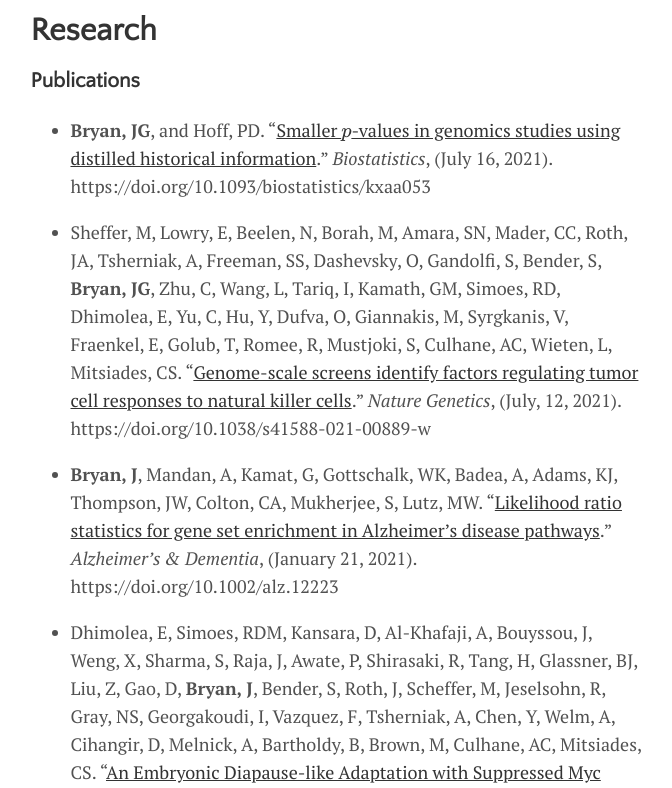
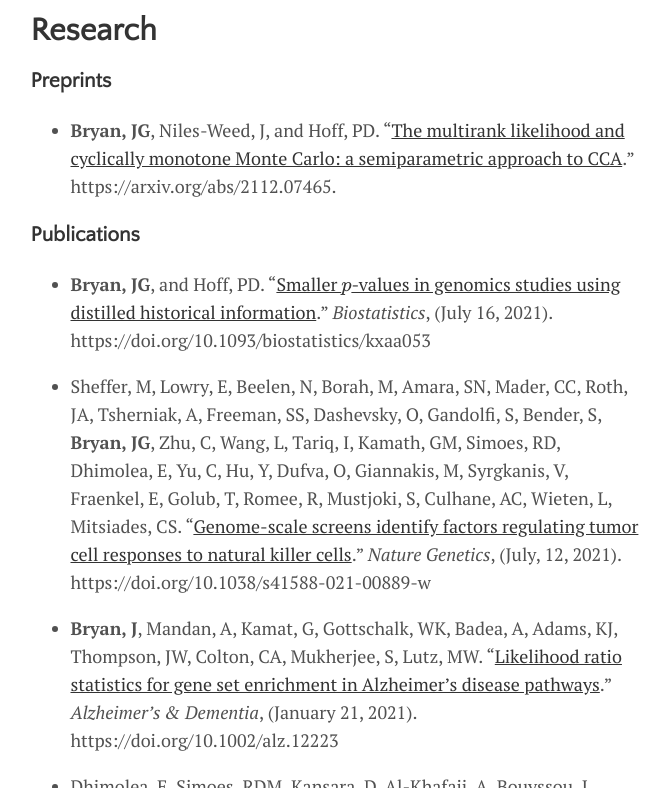
Before and after one commit to j-g-b/j-g-b.github.io, a Jekyll site: the page built from menu/research.md, in a window 1280 px wide and 900 px high, cut to the strip 112-900 px from the top of the window. Shown: the whole strip, without its empty margins (302-974 px from the left). Built offline with Jekyll 4.4.1, drawn with Linux system fonts in a browser that asks for light colours; formulas are drawn with MathJax 3.

Commit message:
cmmc post

```diff
--- a/menu/research.md
+++ b/menu/research.md
@@ -2,6 +2,10 @@
 layout: page
 title: Research
 ---
+
+### Preprints
+
+- **Bryan, JG**, Niles-Weed, J, and Hoff, PD. "[The multirank likelihood and cyclically monotone Monte Carlo: a semiparametric approach to CCA](https://arxiv.org/abs/2112.07465)." https://arxiv.org/abs/2112.07465.
 
 ### Publications
 
```
Also changed, not shown: menu/about.md (+1 -1 lines).
